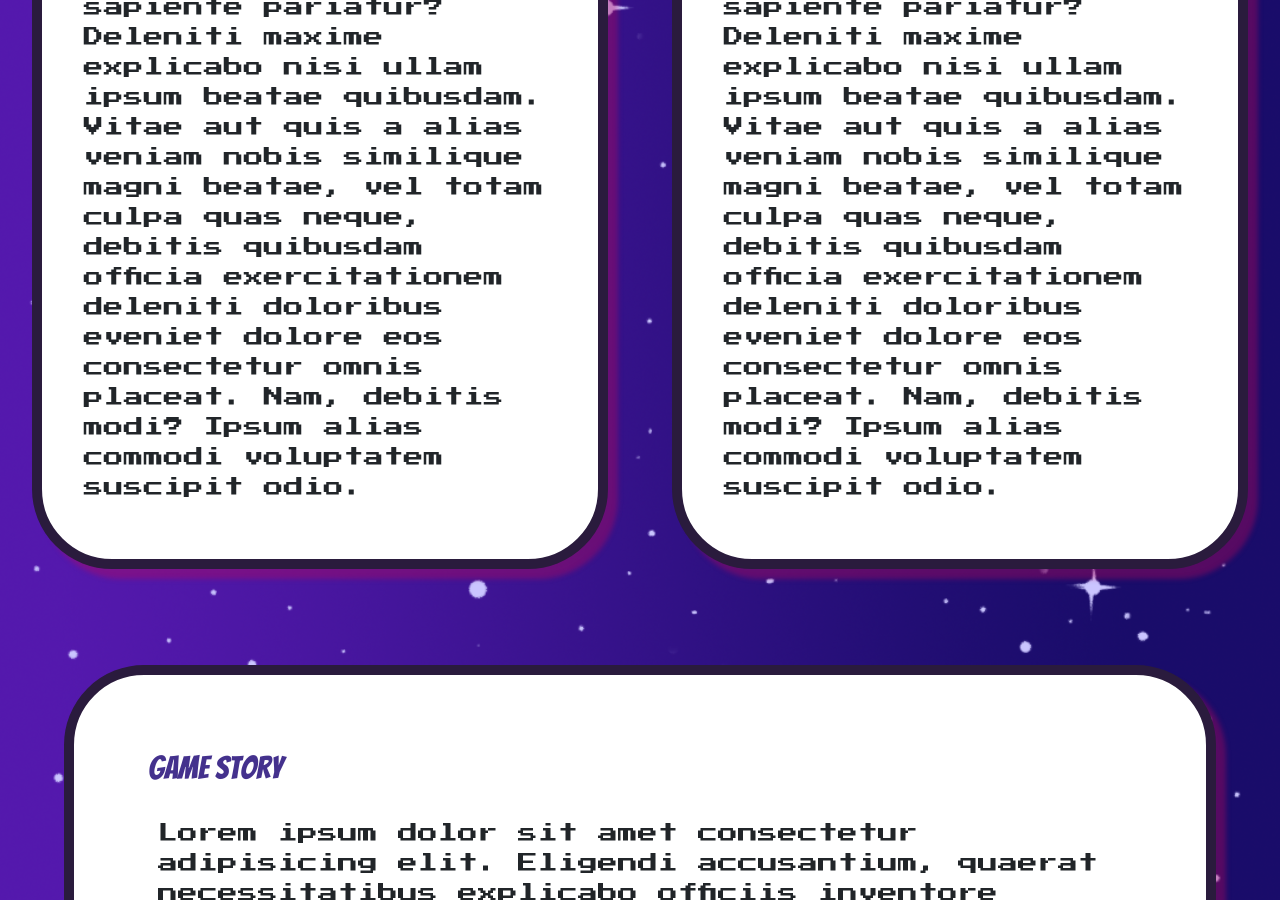
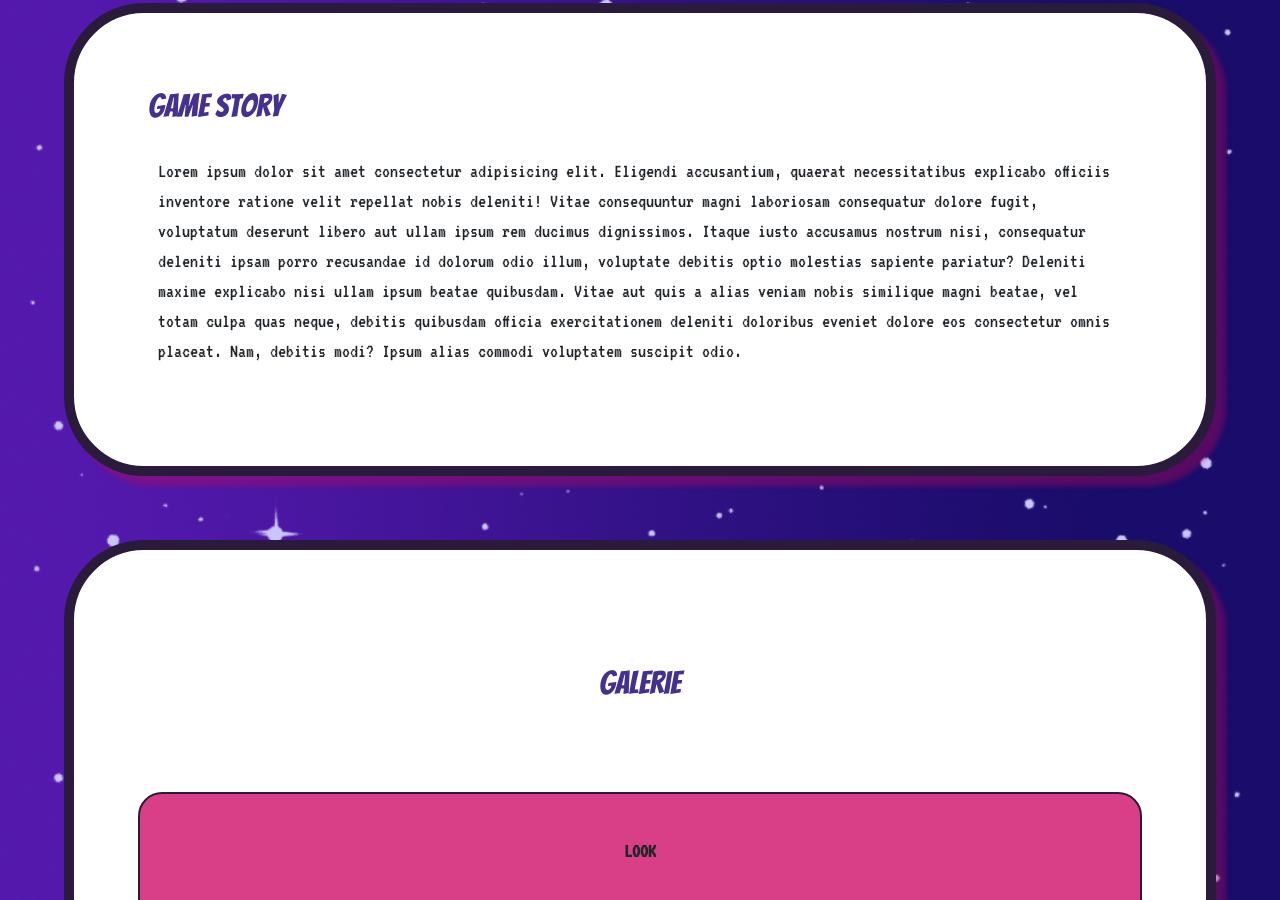
Before and after one commit to Veronika-Rychla/japanglish-presentation, a React app: page / in a window 1280 px wide. Shown: the part 1900-2800 px from the top of the page. Built offline with nearby package versions, Linux system fonts and the light colour scheme.

Commit message:
patička

```diff
--- a/src/index.html
+++ b/src/index.html
@@ -23,8 +23,6 @@
     <!--Menu-->
     <section class="telo">
     <section>
-
-
               <nav class="navbar navbar-expand-lg bg-light" id="navigace">
                 <div class="container-fluid">
                   <a class="navbar-brand" href="#">Navbar</a>
@@ -61,6 +59,7 @@
       <div class="what bubble">
 <h2> Ehat is Japanglish</h2>
 <p>Lorem ipsum dolor sit amet consectetur adipisicing elit. Eligendi accusantium, quaerat necessitatibus explicabo officiis inventore ratione velit repellat nobis deleniti! Vitae consequuntur magni laboriosam consequatur dolore fugit, voluptatum deserunt libero aut ullam ipsum rem ducimus dignissimos. Itaque iusto accusamus nostrum nisi, consequatur deleniti ipsam porro recusandae id dolorum odio illum, voluptate debitis optio molestias sapiente pariatur? Deleniti maxime explicabo nisi ullam ipsum beatae quibusdam. Vitae aut quis a alias veniam nobis similique magni beatae, vel totam culpa quas neque, debitis quibusdam officia exercitationem deleniti doloribus eveniet dolore eos consectetur omnis placeat. Nam, debitis modi? Ipsum alias commodi voluptatem suscipit odio.</p>
+<button class="video big-button">Japanglish Video</button>
       </div>
     </section>
     <!--Why Japanglish-->
@@ -99,10 +98,14 @@
       </div>
     </section>
   </section>
-    <!--Patička-->
-    <footer></footer>
+
+
     <div id="app"></div>
     <script src="/bundle.js"></script>
     <script src="https://cdn.jsdelivr.net/npm/bootstrap@5.2.0-beta1/dist/js/bootstrap.bundle.min.js" integrity="sha384-pprn3073KE6tl6bjs2QrFaJGz5/SUsLqktiwsUTF55Jfv3qYSDhgCecCxMW52nD2" crossorigin="anonymous"></script>
   </body>
+   <!--Patička-->
+  <footer>
+    <p>Chcete nám něco vzkázat? Dejte nám vědět na <a href="https://www.facebook.com/Japanglish-game-113532994693167" target="_blank">facebooku :)</a></p>
+  </footer>
 </html>
--- a/src/style.css
+++ b/src/style.css
@@ -1,5 +1,7 @@
 @import url('https://fonts.googleapis.com/css2?family=Open+Sans:wght@400;700&display=swap');
 @import url('https://cdn.jsdelivr.net/npm/bootstrap@5.2.0-beta1/dist/css/bootstrap.min.css');
+@import url('https://fonts.googleapis.com/css2?family=VT323&display=swap');
+
 
 * {
   box-sizing: border-box;
@@ -42,11 +44,20 @@ h1 {
   font-size: 60px;
 }
 p {
-  font-family: 'Press Start 2P', cursive;
+  font-family: 'VT323', monospace;
   font-size: 20px;
   padding: 2%;
 }
-
+footer {
+  text-align: center;
+  background-color: #2a1b3d;
+ display: block;
+  color: #a4b3b6;
+  padding-bottom: 10px;
+  padding-top: 10px;
+  font-size: 17px;
+  margin: 0%;
+}
 .header {
   display: flex;
   flex-direction: column;
@@ -168,6 +179,9 @@ header {
   justify-content: flex-start;
 }
 
+.what {
+  align-items: center;
+}
 .telo {
   display: flex;
   flex-direction: column;
@@ -175,7 +189,7 @@ header {
 
 #galerie {
   display: flex;
-  justify-content: space-between;
+  justify-content: space-around;
   align-content: center;
   align-items: stretch;
   flex-direction: column;
@@ -199,6 +213,9 @@ header {
   align-items: flex-start;
   justify-content: flex-start;
 }
+
+
+
 /*
 .btn {
   padding: 0px;
@@ -219,6 +236,7 @@ button {
   font-weight: 700;
   text-transform: uppercase;
   font-family: inherit;
+  font-family: 'Press Start 2P', cursive;
 }
 
 button.big-button {
@@ -267,10 +285,21 @@ button.big-button:active::before {
 
 
 /* Medium devices (tablets, 768px and up) */
+@media (min-width: 320px)  {
+  .respo__tablet {
+    display: flex;
+    flex-direction: column; }
+}
+
 @media (min-width: 768px) {
     .respo__tablet {
       display: flex;
       flex-direction: row; }
+
+    #galerie {
+      height: 500px;
+    }
+    }
 /*
     .what {
 max-width: 47%;
@@ -280,7 +309,7 @@ max-width: 47%;
 */
 
 
-  }
+
 
 /*
 // Large devices (desktops, 992px and up)
```
Also changed, not shown: src/img/icons8-play-50.png (added).
